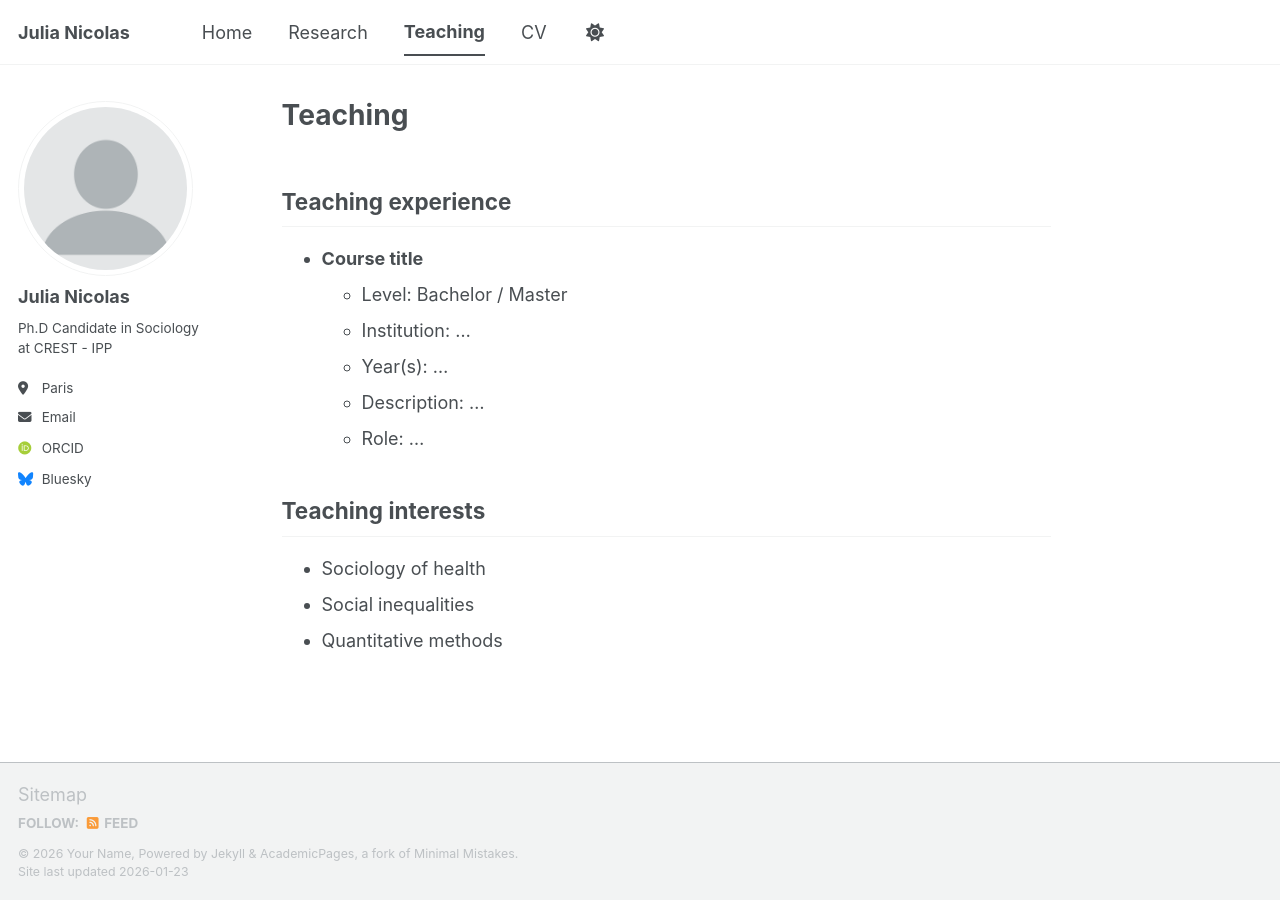
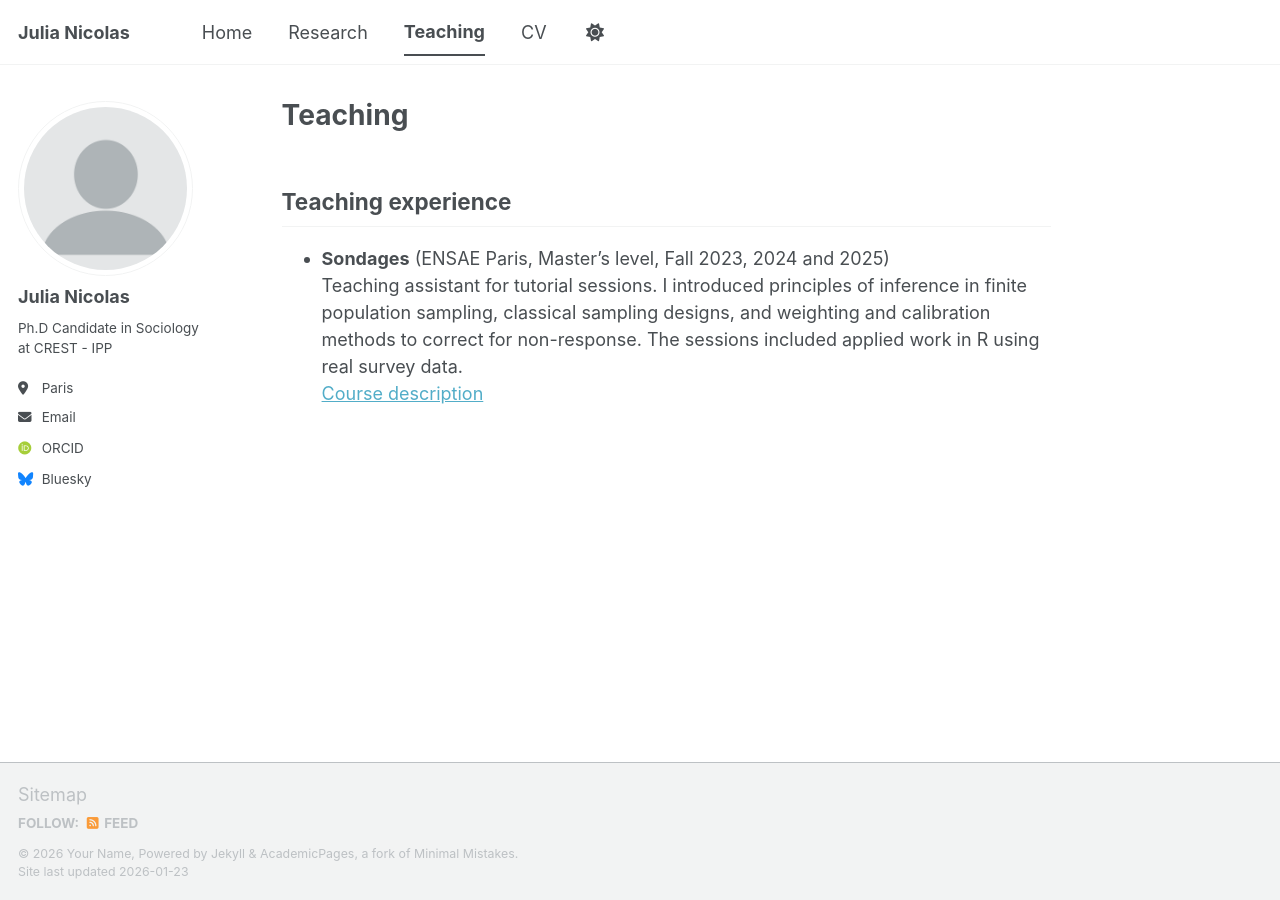
Before and after one commit to Julia-Nicolas/julia-nicolas.github.io, a Jekyll site: the page built from _pages/teaching.md, in a window 1280 px wide. Built offline with Jekyll 4.4.1, drawn with Linux system fonts in a browser that asks for light colours; some web fonts are replaced; a script bundle is joined from its source files by our own code; library files that are not in the unit come from our copies.

Commit message:
Update teaching.md

```diff
--- a/_pages/teaching.md
+++ b/_pages/teaching.md
@@ -6,14 +6,6 @@ author_profile: true
 
 ## Teaching experience
 
-- **Course title**
-  - Level: Bachelor / Master
-  - Institution: …
-  - Year(s): …
-  - Description: …
-  - Role: …
-
-## Teaching interests
-- Sociology of health
-- Social inequalities
-- Quantitative methods
+- **Sondages** (ENSAE Paris, Master’s level, Fall 2023, 2024 and 2025)
+  Teaching assistant for tutorial sessions. I introduced principles of inference in finite population sampling, classical sampling designs, and weighting and calibration methods to correct for non-response. The sessions included applied work in R using real survey data.
+  [Course description](https://www.ensae.fr/courses/1008-sondages)
```
